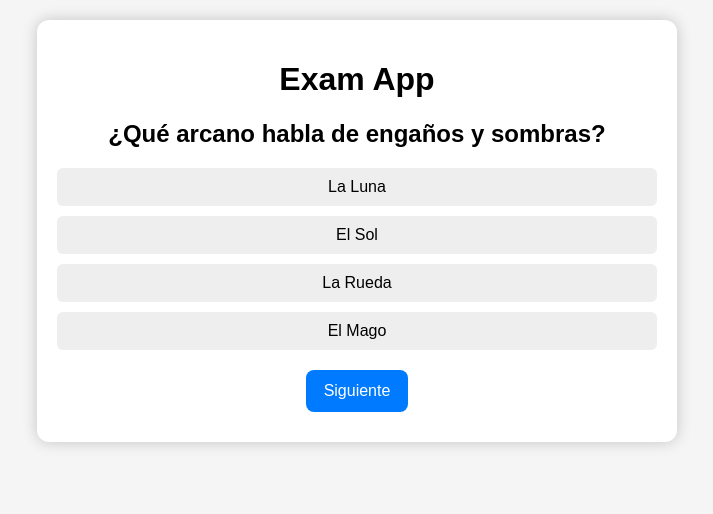
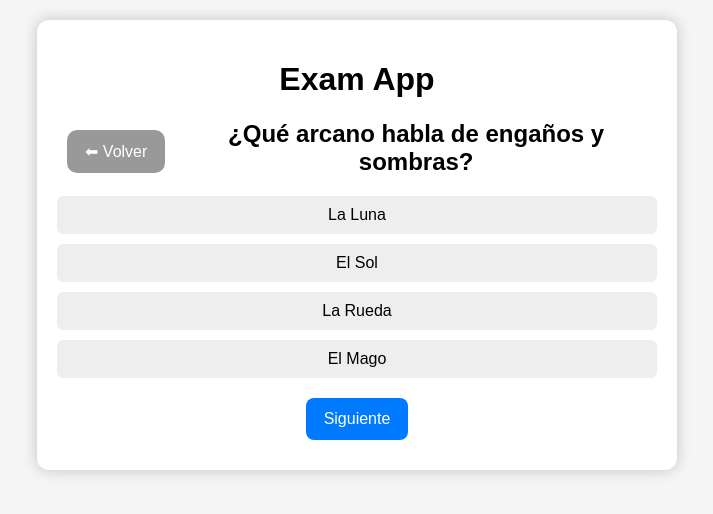
Before and after one commit to juanseamaya89-png/primeros-pasos, a plain HTML site: page index.html in a window 1280 px wide. Both pictures are taken after a click on the button "Tarot (100)". Shown: the whole page, without its empty margins (283-996 px from the left). Drawn offline with Linux system fonts and the light colour scheme.

Commit message:
Update index.html

```diff
--- a/index.html
+++ b/index.html
@@ -42,6 +42,13 @@
       cursor: pointer;
       border-radius: 6px;
     }
+    .back-btn {
+    background: #999;
+    float: left;
+    margin-bottom: 10px;
+    border-radius: 10px;
+}
+
     .option:hover {
       background: #ddd;
     }
@@ -60,6 +67,7 @@
     </div>
 
     <div id="exam" style="display:none;">
+      <button class="back-btn" onclick="goBackToMenu()">⬅ Volver</button>
       <h2 id="question-text"></h2>
       <div id="options"></div>
       <button onclick="nextQuestion()">Siguiente</button>
```
